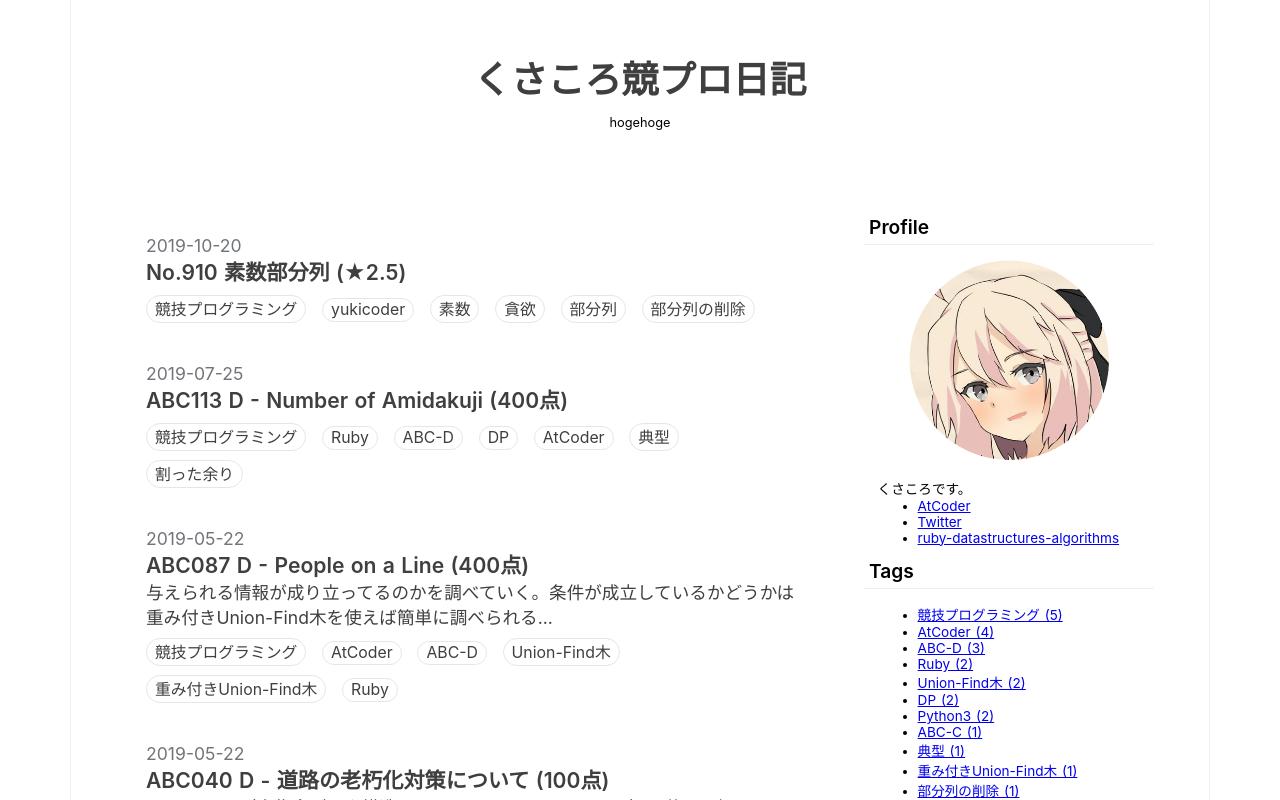
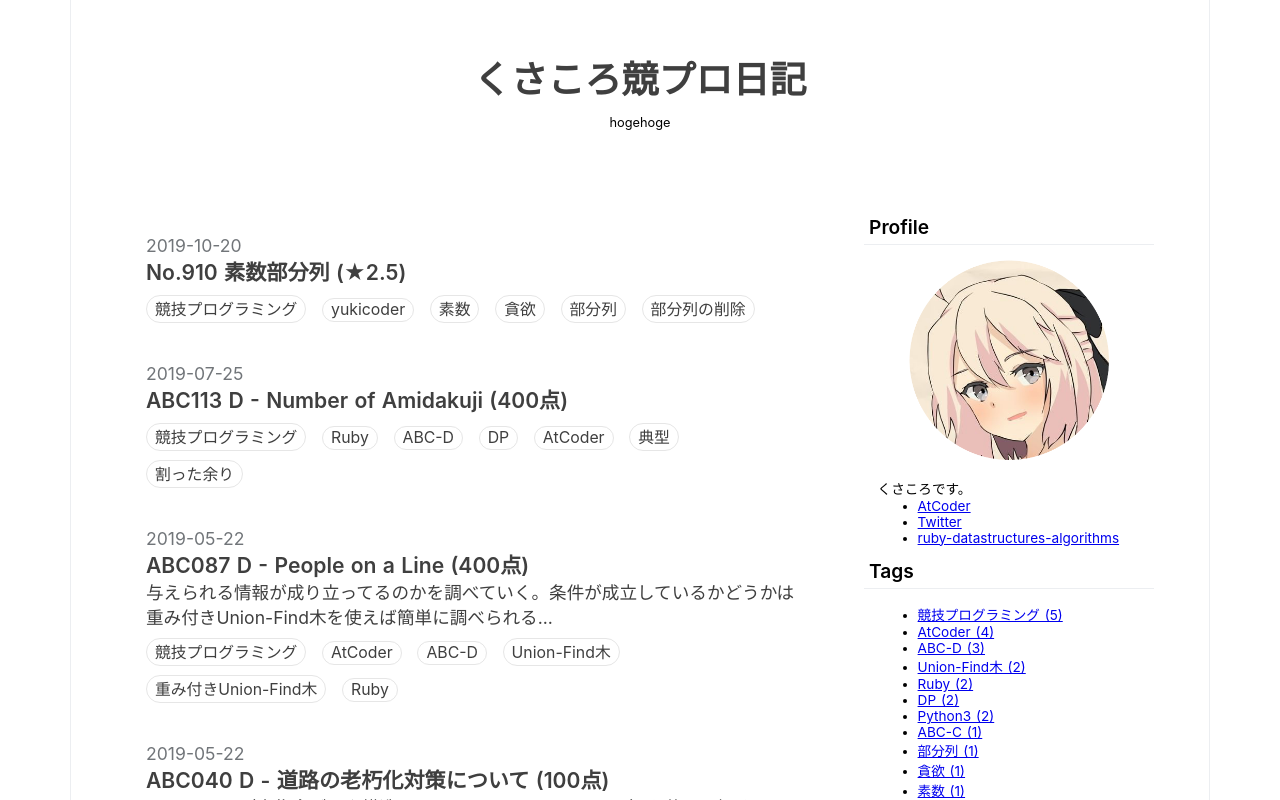
Before and after one commit to 9sako6/9sako6.github.io, a Nuxt app: page / in a window 1280 px wide. Shown: the top 800 px of the page. Built offline with nearby package versions, Linux system fonts and the light colour scheme.

Commit message:
change markdown directory

```diff
--- a/components/Posts.vue
+++ b/components/Posts.vue
@@ -19,10 +19,13 @@ import Summary from '~/contents/posts/summary.json'
 const articles = []
 
 Summary.sourceFileArray.reverse().forEach(markdownName => {
-  const baseName = markdownName.match(/([^.]+)/)[0]
-  const jsonName = baseName + '.json'
-  const link = '/' + baseName.match(/contents\/(.+)/)[1].replace(/-/g, '/')
+  const baseName = markdownName.replace(/^.*[/]/, '').replace(/\.md$/, '')
+  const jsonName = `contents/posts/${baseName}.json`
   const content = Summary.fileMap[jsonName]
+  const link = `/${jsonName
+    .match(/contents\/(.+)/)[1]
+    .replace(/-/g, '/')
+    .replace(/\.json$/g, '')}`
   const date = content.created_at.split('T')[0]
   const draft = content.draft
   const tags = content.tags
--- a/contents/posts/summary.json
+++ b/contents/posts/summary.json
@@ -19,6 +19,27 @@
       "sourceBase": "2019-05-22-abc040_c.md",
       "sourceExt": ".md"
     },
+    "contents/posts/2019-07-25-abc113_d.json": {
+      "title": "ABC113 D - Number of Amidakuji (400点)",
+      "description": null,
+      "tags": [
+        "競技プログラミング",
+        "Ruby",
+        "ABC-D",
+        "DP",
+        "AtCoder",
+        "典型",
+        "割った余り"
+      ],
+      "created_at": "2019-07-25T00:00:00.000Z",
+      "updated_at": null,
+      "draft": false,
+      "dir": "contents/posts",
+      "base": "2019-07-25-abc113_d.json",
+      "ext": ".json",
+      "sourceBase": "2019-07-25-abc113_d.md",
+      "sourceExt": ".md"
+    },
     "contents/posts/2019-05-22-abc040_d.json": {
       "title": "ABC040 D - 道路の老朽化対策について (100点)",
       "description": "Union-Find（素集合データ構造, Disjoint-set Data Structure）を使って解く。 ただし、各質問ごとにUnion-Findを構築すると間に合わない。 そこで、...",
@@ -36,26 +57,6 @@
       "base": "2019-05-22-abc040_d.json",
       "ext": ".json",
       "sourceBase": "2019-05-22-abc040_d.md",
-      "sourceExt": ".md"
-    },
-    "contents/posts/2019-10-20-yukicoder910.json": {
-      "title": "No.910 素数部分列 (★2.5)",
-      "description": null,
-      "tags": [
-        "競技プログラミング",
-        "yukicoder",
-        "素数",
-        "貪欲",
-        "部分列",
-        "部分列の削除"
-      ],
-      "created_at": "2019-10-20T00:00:00.000Z",
-      "updated_at": "2019-11-06T00:00:00.000Z",
-      "draft": false,
-      "dir": "contents/posts",
-      "base": "2019-10-20-yukicoder910.json",
-      "ext": ".json",
-      "sourceBase": "2019-10-20-yukicoder910.md",
       "sourceExt": ".md"
     },
     "contents/posts/2019-05-22-abc087_d.json": {
@@ -78,33 +79,32 @@
       "sourceBase": "2019-05-22-abc087_d.md",
       "sourceExt": ".md"
     },
-    "contents/posts/2019-07-25-abc113_d.json": {
-      "title": "ABC113 D - Number of Amidakuji (400点)",
+    "contents/posts/2019-10-20-yukicoder910.json": {
+      "title": "No.910 素数部分列 (★2.5)",
       "description": null,
       "tags": [
         "競技プログラミング",
-        "Ruby",
-        "ABC-D",
-        "DP",
-        "AtCoder",
-        "典型",
-        "割った余り"
+        "yukicoder",
+        "素数",
+        "貪欲",
+        "部分列",
+        "部分列の削除"
       ],
-      "created_at": "2019-07-25T00:00:00.000Z",
-      "updated_at": null,
+      "created_at": "2019-10-20T00:00:00.000Z",
+      "updated_at": "2019-11-06T00:00:00.000Z",
       "draft": false,
       "dir": "contents/posts",
-      "base": "2019-07-25-abc113_d.json",
+      "base": "2019-10-20-yukicoder910.json",
       "ext": ".json",
-      "sourceBase": "2019-07-25-abc113_d.md",
+      "sourceBase": "2019-10-20-yukicoder910.md",
       "sourceExt": ".md"
     }
   },
   "sourceFileArray": [
-    "contents/posts/2019-05-22-abc040_c.md",
-    "contents/posts/2019-05-22-abc040_d.md",
-    "contents/posts/2019-05-22-abc087_d.md",
-    "contents/posts/2019-07-25-abc113_d.md",
-    "contents/posts/2019-10-20-yukicoder910.md"
+    "./md/2019-05-22-abc040_c.md",
+    "./md/2019-05-22-abc040_d.md",
+    "./md/2019-05-22-abc087_d.md",
+    "./md/2019-07-25-abc113_d.md",
+    "./md/2019-10-20-yukicoder910.md"
   ]
 }
--- a/contents/posts/tags_list.json
+++ b/contents/posts/tags_list.json
@@ -13,11 +13,11 @@
       "count": 3
     },
     {
-      "name": "Ruby",
+      "name": "Union-Find木",
       "count": 2
     },
     {
-      "name": "Union-Find木",
+      "name": "Ruby",
       "count": 2
     },
     {
@@ -30,18 +30,6 @@
     },
     {
       "name": "ABC-C",
-      "count": 1
-    },
-    {
-      "name": "典型",
-      "count": 1
-    },
-    {
-      "name": "重み付きUnion-Find木",
-      "count": 1
-    },
-    {
-      "name": "部分列の削除",
       "count": 1
     },
     {
@@ -61,7 +49,19 @@
       "count": 1
     },
     {
+      "name": "重み付きUnion-Find木",
+      "count": 1
+    },
+    {
       "name": "割った余り",
+      "count": 1
+    },
+    {
+      "name": "典型",
+      "count": 1
+    },
+    {
+      "name": "部分列の削除",
       "count": 1
     }
   ]
--- a/contents/posts/tags_map.json
+++ b/contents/posts/tags_map.json
@@ -313,7 +313,30 @@
         }
       }
     ],
-    "Union-Find木": [
+    "Ruby": [
+      {
+        "contents/posts/2019-07-25-abc113_d.json": {
+          "title": "ABC113 D - Number of Amidakuji (400点)",
+          "description": null,
+          "tags": [
+            "競技プログラミング",
+            "Ruby",
+            "ABC-D",
+            "DP",
+            "AtCoder",
+            "典型",
+            "割った余り"
+          ],
+          "created_at": "2019-07-25T00:00:00.000Z",
+          "updated_at": null,
+          "draft": false,
+          "dir": "contents/posts",
+          "base": "2019-07-25-abc113_d.json",
+          "ext": ".json",
+          "sourceBase": "2019-07-25-abc113_d.md",
+          "sourceExt": ".md"
+        }
+      },
       {
         "contents/posts/2019-05-22-abc087_d.json": {
           "title": "ABC087 D - People on a Line (400点)",
@@ -333,27 +356,6 @@
           "base": "2019-05-22-abc087_d.json",
           "ext": ".json",
           "sourceBase": "2019-05-22-abc087_d.md",
-          "sourceExt": ".md"
-        }
-      },
-      {
-        "contents/posts/2019-05-22-abc040_d.json": {
-          "title": "ABC040 D - 道路の老朽化対策について (100点)",
-          "description": "Union-Find（素集合データ構造, Disjoint-set Data Structure）を使って解く。 ただし、各質問ごとにUnion-Findを構築すると間に合わない。 そこで、...",
-          "tags": [
-            "競技プログラミング",
-            "AtCoder",
-            "Union-Find木",
-            "Python3",
-            "ABC-D"
-          ],
-          "created_at": "2019-05-22T00:00:00.000Z",
-          "updated_at": "2019-05-23T00:00:00.000Z",
-          "draft": false,
-          "dir": "contents/posts",
-          "base": "2019-05-22-abc040_d.json",
-          "ext": ".json",
-          "sourceBase": "2019-05-22-abc040_d.md",
           "sourceExt": ".md"
         }
       }
@@ -422,6 +424,125 @@
           "base": "2019-05-22-abc040_d.json",
           "ext": ".json",
           "sourceBase": "2019-05-22-abc040_d.md",
+          "sourceExt": ".md"
+        }
+      }
+    ],
+    "典型": [
+      {
+        "contents/posts/2019-07-25-abc113_d.json": {
+          "title": "ABC113 D - Number of Amidakuji (400点)",
+          "description": null,
+          "tags": [
+            "競技プログラミング",
+            "Ruby",
+            "ABC-D",
+            "DP",
+            "AtCoder",
+            "典型",
+            "割った余り"
+          ],
+          "created_at": "2019-07-25T00:00:00.000Z",
+          "updated_at": null,
+          "draft": false,
+          "dir": "contents/posts",
+          "base": "2019-07-25-abc113_d.json",
+          "ext": ".json",
+          "sourceBase": "2019-07-25-abc113_d.md",
+          "sourceExt": ".md"
+        }
+      }
+    ],
+    "割った余り": [
+      {
+        "contents/posts/2019-07-25-abc113_d.json": {
+          "title": "ABC113 D - Number of Amidakuji (400点)",
+          "description": null,
+          "tags": [
+            "競技プログラミング",
+            "Ruby",
+            "ABC-D",
+            "DP",
+            "AtCoder",
+            "典型",
+            "割った余り"
+          ],
+          "created_at": "2019-07-25T00:00:00.000Z",
+          "updated_at": null,
+          "draft": false,
+          "dir": "contents/posts",
+          "base": "2019-07-25-abc113_d.json",
+          "ext": ".json",
+          "sourceBase": "2019-07-25-abc113_d.md",
+          "sourceExt": ".md"
+        }
+      }
+    ],
+    "Union-Find木": [
+      {
+        "contents/posts/2019-05-22-abc087_d.json": {
+          "title": "ABC087 D - People on a Line (400点)",
+          "description": "与えられる情報が成り立ってるのかを調べていく。条件が成立しているかどうかは重み付きUnion-Find木を使えば簡単に調べられる...",
+          "tags": [
+            "競技プログラミング",
+            "AtCoder",
+            "ABC-D",
+            "Union-Find木",
+            "重み付きUnion-Find木",
+            "Ruby"
+          ],
+          "created_at": "2019-05-22T00:00:00.000Z",
+          "updated_at": null,
+          "draft": false,
+          "dir": "contents/posts",
+          "base": "2019-05-22-abc087_d.json",
+          "ext": ".json",
+          "sourceBase": "2019-05-22-abc087_d.md",
+          "sourceExt": ".md"
+        }
+      },
+      {
+        "contents/posts/2019-05-22-abc040_d.json": {
+          "title": "ABC040 D - 道路の老朽化対策について (100点)",
+          "description": "Union-Find（素集合データ構造, Disjoint-set Data Structure）を使って解く。 ただし、各質問ごとにUnion-Findを構築すると間に合わない。 そこで、...",
+          "tags": [
+            "競技プログラミング",
+            "AtCoder",
+            "Union-Find木",
+            "Python3",
+            "ABC-D"
+          ],
+          "created_at": "2019-05-22T00:00:00.000Z",
+          "updated_at": "2019-05-23T00:00:00.000Z",
+          "draft": false,
+          "dir": "contents/posts",
+          "base": "2019-05-22-abc040_d.json",
+          "ext": ".json",
+          "sourceBase": "2019-05-22-abc040_d.md",
+          "sourceExt": ".md"
+        }
+      }
+    ],
+    "重み付きUnion-Find木": [
+      {
+        "contents/posts/2019-05-22-abc087_d.json": {
+          "title": "ABC087 D - People on a Line (400点)",
+          "description": "与えられる情報が成り立ってるのかを調べていく。条件が成立しているかどうかは重み付きUnion-Find木を使えば簡単に調べられる...",
+          "tags": [
+            "競技プログラミング",
+            "AtCoder",
+            "ABC-D",
+            "Union-Find木",
+            "重み付きUnion-Find木",
+            "Ruby"
+          ],
+          "created_at": "2019-05-22T00:00:00.000Z",
+          "updated_at": null,
+          "draft": false,
+          "dir": "contents/posts",
+          "base": "2019-05-22-abc087_d.json",
+          "ext": ".json",
+          "sourceBase": "2019-05-22-abc087_d.md",
           "sourceExt": ".md"
         }
       }
@@ -545,127 +666,6 @@
           "sourceExt": ".md"
         }
       }
-    ],
-    "重み付きUnion-Find木": [
-      {
-        "contents/posts/2019-05-22-abc087_d.json": {
-          "title": "ABC087 D - People on a Line (400点)",
-          "description": "与えられる情報が成り立ってるのかを調べていく。条件が成立しているかどうかは重み付きUnion-Find木を使えば簡単に調べられる...",
-          "tags": [
-            "競技プログラミング",
-            "AtCoder",
-            "ABC-D",
-            "Union-Find木",
-            "重み付きUnion-Find木",
-            "Ruby"
-          ],
-          "created_at": "2019-05-22T00:00:00.000Z",
-          "updated_at": null,
-          "draft": false,
-          "dir": "contents/posts",
-          "base": "2019-05-22-abc087_d.json",
-          "ext": ".json",
-          "sourceBase": "2019-05-22-abc087_d.md",
-          "sourceExt": ".md"
-        }
-      }
-    ],
-    "Ruby": [
-      {
-        "contents/posts/2019-07-25-abc113_d.json": {
-          "title": "ABC113 D - Number of Amidakuji (400点)",
-          "description": null,
-          "tags": [
-            "競技プログラミング",
-            "Ruby",
-            "ABC-D",
-            "DP",
-            "AtCoder",
-            "典型",
-            "割った余り"
-          ],
-          "created_at": "2019-07-25T00:00:00.000Z",
-          "updated_at": null,
-          "draft": false,
-          "dir": "contents/posts",
-          "base": "2019-07-25-abc113_d.json",
-          "ext": ".json",
-          "sourceBase": "2019-07-25-abc113_d.md",
-          "sourceExt": ".md"
-        }
-      },
-      {
-        "contents/posts/2019-05-22-abc087_d.json": {
-          "title": "ABC087 D - People on a Line (400点)",
-          "description": "与えられる情報が成り立ってるのかを調べていく。条件が成立しているかどうかは重み付きUnion-Find木を使えば簡単に調べられる...",
-          "tags": [
-            "競技プログラミング",
-            "AtCoder",
-            "ABC-D",
-            "Union-Find木",
-            "重み付きUnion-Find木",
-            "Ruby"
-          ],
-          "created_at": "2019-05-22T00:00:00.000Z",
-          "updated_at": null,
-          "draft": false,
-          "dir": "contents/posts",
-          "base": "2019-05-22-abc087_d.json",
-          "ext": ".json",
-          "sourceBase": "2019-05-22-abc087_d.md",
-          "sourceExt": ".md"
-        }
-      }
-    ],
-    "典型": [
-      {
-        "contents/posts/2019-07-25-abc113_d.json": {
-          "title": "ABC113 D - Number of Amidakuji (400点)",
-          "description": null,
-          "tags": [
-            "競技プログラミング",
-            "Ruby",
-            "ABC-D",
-            "DP",
-            "AtCoder",
-            "典型",
-            "割った余り"
-          ],
-          "created_at": "2019-07-25T00:00:00.000Z",
-          "updated_at": null,
-          "draft": false,
-          "dir": "contents/posts",
-          "base": "2019-07-25-abc113_d.json",
-          "ext": ".json",
-          "sourceBase": "2019-07-25-abc113_d.md",
-          "sourceExt": ".md"
-        }
-      }
-    ],
-    "割った余り": [
-      {
-        "contents/posts/2019-07-25-abc113_d.json": {
-          "title": "ABC113 D - Number of Amidakuji (400点)",
-          "description": null,
-          "tags": [
-            "競技プログラミング",
-            "Ruby",
-            "ABC-D",
-            "DP",
-            "AtCoder",
-            "典型",
-            "割った余り"
-          ],
-          "created_at": "2019-07-25T00:00:00.000Z",
-          "updated_at": null,
-          "draft": false,
-          "dir": "contents/posts",
-          "base": "2019-07-25-abc113_d.json",
-          "ext": ".json",
-          "sourceBase": "2019-07-25-abc113_d.md",
-          "sourceExt": ".md"
-        }
-      }
     ]
   }
 }
--- a/nuxt.config.js
+++ b/nuxt.config.js
@@ -9,10 +9,9 @@ import { sourceFileArray, fileMap } from './contents/posts/summary.json'
 const routes = []
 
 sourceFileArray.reverse().forEach(markdownName => {
-  const baseName = markdownName.match(/([^.]+)/)[0]
-  const jsonName = baseName + '.json'
-  const link = '/' + baseName.match(/contents\/(.+)/)[1].replace(/-/g, '/')
-  if (!fileMap[jsonName].draft) {
+  const baseName = markdownName.replace(/^.*[/]/, '').replace(/\.md$/, '')
+  const link = `contents/posts/${baseName}.json`
+  if (!fileMap[link].draft) {
     routes.push(link)
   }
 })
@@ -30,15 +29,37 @@ export default {
       lang: 'ja'
     },
     meta: [
-      { charset: 'utf-8' },
-      { name: 'viewport', content: 'width=device-width, initial-scale=1' },
-      { hid: 'description', name: 'description', content: pkg.description },
-      { name: 'twitter:card', content: 'summary' },
-      { name: 'twitter:site', content: '@9sako6' },
-      { name: 'twitter:image', content: './static/icon.png' }
+      {
+        charset: 'utf-8'
+      },
+      {
+        name: 'viewport',
+        content: 'width=device-width, initial-scale=1'
+      },
+      {
+        hid: 'description',
+        name: 'description',
+        content: pkg.description
+      },
+      {
+        name: 'twitter:card',
+        content: 'summary'
+      },
+      {
+        name: 'twitter:site',
+        content: '@9sako6'
+      },
+      {
+        name: 'twitter:image',
+        content: './static/icon.png'
+      }
     ],
     link: [
-      { rel: 'icon', type: 'image/x-icon', href: '/favicon.ico' },
+      {
+        rel: 'icon',
+        type: 'image/x-icon',
+        href: '/favicon.ico'
+      },
       {
         rel: 'stylesheet',
         href:
@@ -50,7 +71,9 @@ export default {
   /*
    ** Customize the progress-bar color
    */
-  loading: { color: '#fff' },
+  loading: {
+    color: '#fff'
+  },
 
   /*
    ** Global CSS
--- a/package.json
+++ b/package.json
@@ -11,10 +11,8 @@
     "generate": "nuxt generate",
     "lint": "eslint --ext .js,.vue --ignore-path .gitignore .",
     "lintfix": "eslint --fix --ext .js,.vue --ignore-path .gitignore .",
-    "md": "processmd contents/posts/*.md --stdout --outputDir contents/posts > contents/posts/summary.json && yarn maketag",
-    "about": "processmd contents/about.md --stdout --outputDir contents/",
-    "policy": "processmd contents/policy.md --stdout --outputDir contents/",
-    "deploy": "yarn about && yarn md && ruby lib/make_tags_json.rb && yarn build && firebase deploy",
+    "md": "processmd ./md/*.md --stdout --outputDir contents/posts > contents/posts/summary.json && yarn maketag",
+    "deploy": "yarn md && ruby lib/make_tags_json.rb && yarn build && firebase deploy",
     "delcache": "rm -rf node_modules/.cache/hard-source/",
     "new": "ruby lib/make_new_markdown.rb",
     "maketag": "ruby lib/make_tags_json.rb"
--- a/pages/posts/_year/_month/_day/_slug/index.vue
+++ b/pages/posts/_year/_month/_day/_slug/index.vue
@@ -30,7 +30,7 @@ export default {
   },
   validate({ params }) {
     return sourceFileArray.includes(
-      `contents/posts/${params.year}-${params.month}-${params.day}-${params.slug}.md`
+      `./md/${params.year}-${params.month}-${params.day}-${params.slug}.md`
     )
   },
   asyncData({ params }) {
```
Also changed, not shown: md/2019-05-22-abc040_c.md (renamed from contents/posts/2019-05-22-abc040_c.md), md/2019-05-22-abc040_d.md (renamed from contents/posts/2019-05-22-abc040_d.md), md/2019-05-22-abc087_d.md (renamed from contents/posts/2019-05-22-abc087_d.md), md/2019-07-25-abc113_d.md (renamed from contents/posts/2019-07-25-abc113_d.md), md/2019-10-20-yukicoder910.md (renamed from contents/posts/2019-10-20-yukicoder910.md).
